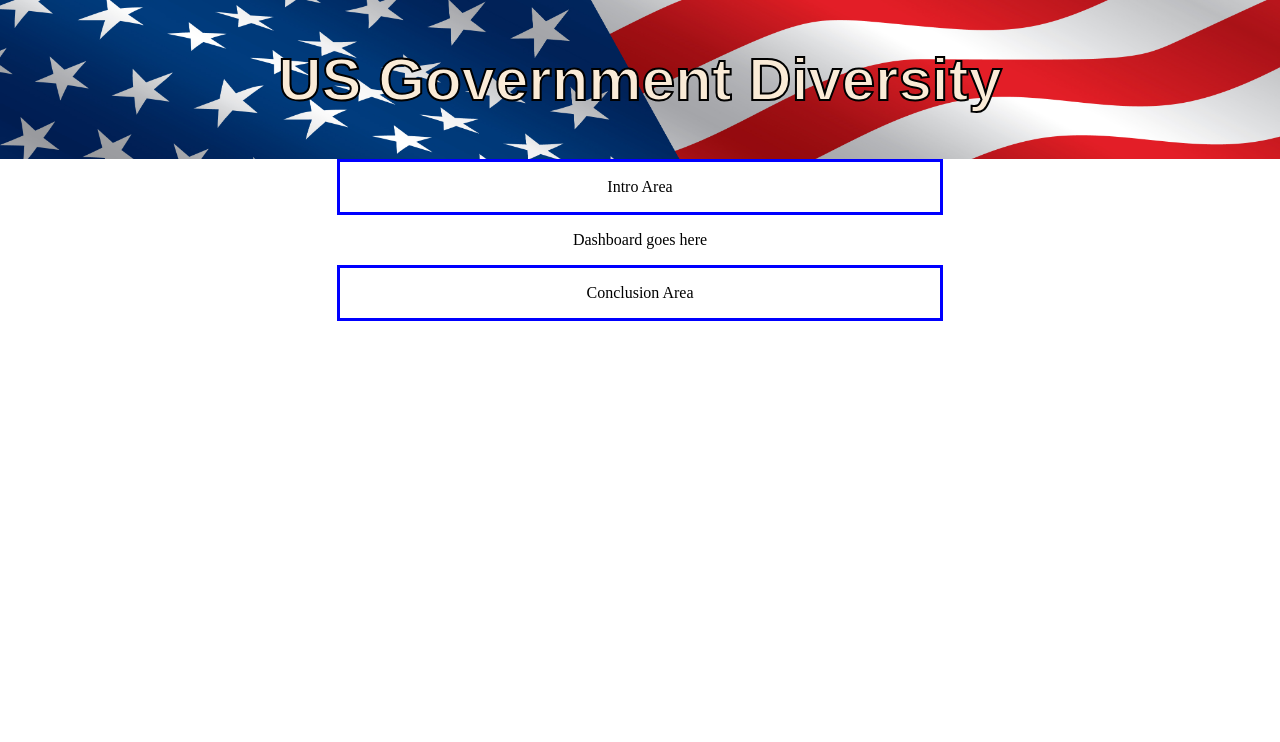
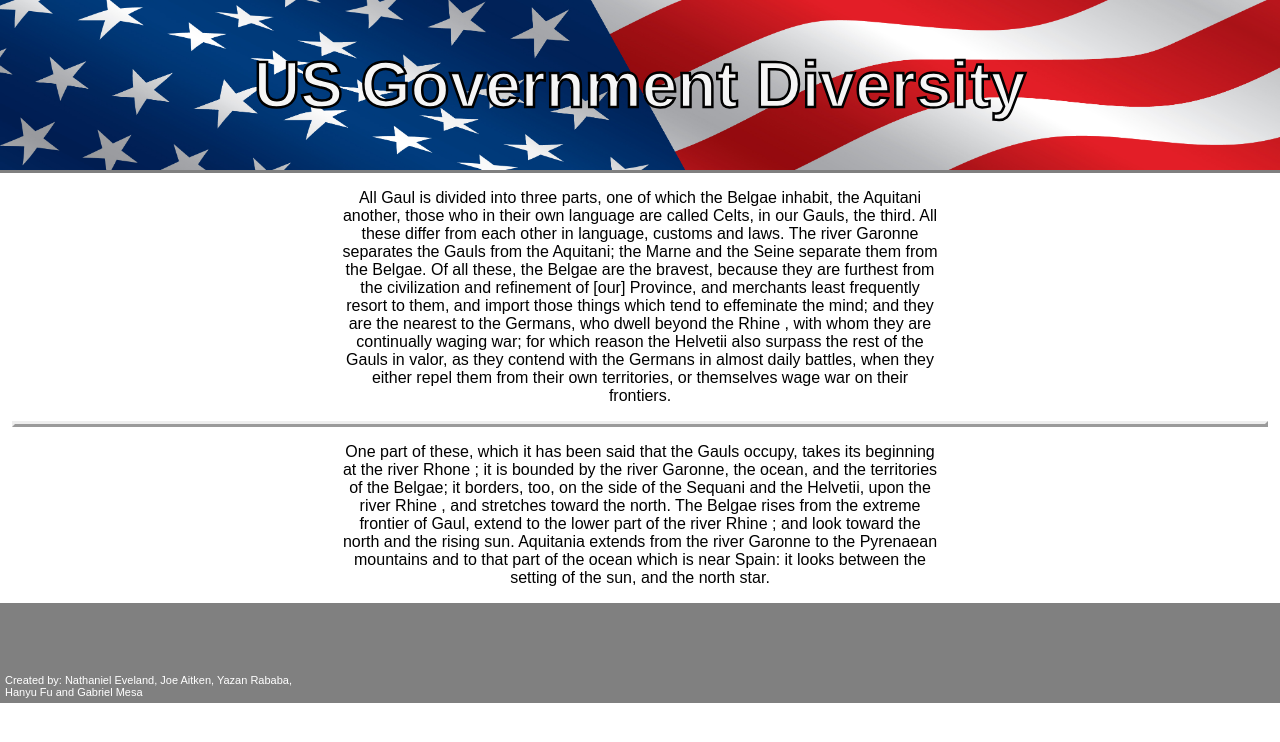
Before and after one commit to neveland98/government-diversity, an Angular app in the folder ang-diversity/: page /home in a window 1280 px wide. Shown: the top 742 px of the page. Built offline with nearby package versions, Linux system fonts and the light colour scheme.

Commit message:
more styling to homepage, added container for data dasboard

```diff
--- a/ang-diversity/src/app/home/home.component.css
+++ b/ang-diversity/src/app/home/home.component.css
@@ -11,13 +11,15 @@
     background-size: cover;
 
     font-family: Arial, Helvetica, sans-serif;
-    color: antiquewhite;
-	font-size: 30px;
-	-webkit-text-stroke: 2px black;
+    color: whitesmoke;
+	font-size: 32px;
+    -webkit-text-stroke: 2.5px black;
+    border-bottom: 3px solid grey;
 }
 body{
     margin: 0;
     padding: 0;
+    width: 100%;
 }
 .topPage{
     width: 100%;
@@ -25,7 +27,6 @@ body{
 .introDiv{
     max-width: 600px;
     margin: auto;
-    border: 3px solid blue;
     text-align: center;
 }
 
@@ -38,5 +39,26 @@ body{
     margin: auto;
     text-align: center;
     max-width: 600px;
-    border: 3px solid blue;
 }
+
+.container{
+    margin: auto;
+    border-style: outset;
+    width: 1250px;
+}
+
+.bottomPage{
+    background-color: grey;
+    min-height: 100px;
+}
+
+.authors{
+    padding-left: 5px;
+    padding-top: 60px;
+    font-size: 11px;
+    color: white;
+}
+
+p{
+    font-family: Arial, Helvetica, sans-serif;
+}
--- a/ang-diversity/src/app/home/home.component.html
+++ b/ang-diversity/src/app/home/home.component.html
@@ -3,12 +3,40 @@
 </div>
 <div class = "topPage">
    <div class = "introDiv">
-        <p>Intro Area</p>
+        <p>All Gaul is divided into three parts, one of which the Belgae inhabit, the Aquitani another, those who in their own language are called Celts, in our Gauls, the third. All these differ from each other in language, customs and laws. The river Garonne separates the Gauls from the Aquitani; the Marne and the Seine separate them from the Belgae. Of all these, the Belgae are the bravest, because they are furthest from the civilization and refinement of [our] Province, and merchants least frequently resort to them, and import those things which tend to effeminate the mind; and they are the nearest to the Germans, who dwell beyond the Rhine , with whom they are continually waging war; for which reason the Helvetii also surpass the rest of the Gauls in valor, as they contend with the Germans in almost daily battles, when they either repel them from their own territories, or themselves wage war on their frontiers.</p>
     </div>
 </div>
-<div class="dataDiv">
-    <p>Dashboard goes here</p>
+
+<div class='container' id='viz1608049189431' style='position: relative;'>
+    <noscript>
+      <a href='#'>
+              <img alt=' ' src='https:&#47;&#47;public.tableau.com&#47;static&#47;images&#47;Ho&#47;HousingMarketAnalysis_16074488970730&#47;TitleDashboard&#47;1_rss.png' style='border: none' />
+          </a>
+      </noscript>
+      <object class='tableauViz' width='1250' height='700' style='display:none;'>
+          <param name='host_url' value='https%3A%2F%2Fpublic.tableau.com%2F' />
+          <param name='embed_code_version' value='3' /> <param name='site_root' value='' />
+          <param name='name' value='HousingMarketAnalysis_16074488970730&#47;TitleDashboard' />
+          <param name='tabs' value='yes' />
+          <param name='toolbar' value='yes' />
+          <param name='static_image' value='https:&#47;&#47;public.tableau.com&#47;static&#47;images&#47;Ho&#47;HousingMarketAnalysis_16074488970730&#47;TitleDashboard&#47;1.png' />
+          <param name='animate_transition' value='yes' />
+          <param name='display_static_image' value='yes' />
+          <param name='display_spinner' value='yes' />
+          <param name='display_overlay' value='yes' />
+          <param name='display_count' value='yes' />
+          <param name='language' value='en' />
+      </object>
+  </div>
+
+
+
+<div class="conclusionDiv">
+    <p>One part of these, which it has been said that the Gauls occupy, takes its beginning at the river Rhone ; it is bounded by the river Garonne, the ocean, and the territories of the Belgae; it borders, too, on the side of the Sequani and the Helvetii, upon the river Rhine , and stretches toward the north. The Belgae rises from the extreme frontier of Gaul, extend to the lower part of the river Rhine ; and look toward the north and the rising sun. Aquitania extends from the river Garonne to the Pyrenaean mountains and to that part of the ocean which is near Spain: it looks between the setting of the sun, and the north star.</p>
 </div>
-<div class="conclusionDiv">
-    <p>Conclusion Area</p>
+
+<div class= "bottomPage">
+    <div class = "authors">
+        <p>Created by: Nathaniel Eveland, Joe Aitken, Yazan Rababa,<br> Hanyu Fu and Gabriel Mesa</p>
+    </div>
 </div>
--- a/ang-diversity/src/app/home/home.component.ts
+++ b/ang-diversity/src/app/home/home.component.ts
@@ -1,15 +1,28 @@
-import { Component, OnInit } from '@angular/core';
+import { Component, OnInit, Renderer2 } from '@angular/core';
 
 @Component({
   selector: 'app-home',
   templateUrl: './home.component.html',
   styleUrls: ['./home.component.css']
 })
+
 export class HomeComponent implements OnInit {
 
-  constructor() { }
+  constructor(private renderer: Renderer2) { }
 
   ngOnInit(): void {
+    this.renderExternalScript('https://public.tableau.com/javascripts/api/viz_v1.js').onload = ()=>{
+    }
+  }
+
+  renderExternalScript(src: string): HTMLScriptElement{
+    const script = document.createElement('script');
+    script.type = 'text/javascript';
+    script.src = src;
+    script.async = true;
+    script.defer = true;
+    this.renderer.appendChild(document.body, script);
+    return script;
   }
 
 }
--- a/ang-diversity/src/index.html
+++ b/ang-diversity/src/index.html
@@ -8,6 +8,8 @@
   <link rel="icon" type="image/x-icon" href="favicon.ico">
 </head>
 <body>
+
   <app-root></app-root>
+
 </body>
 </html>
```
